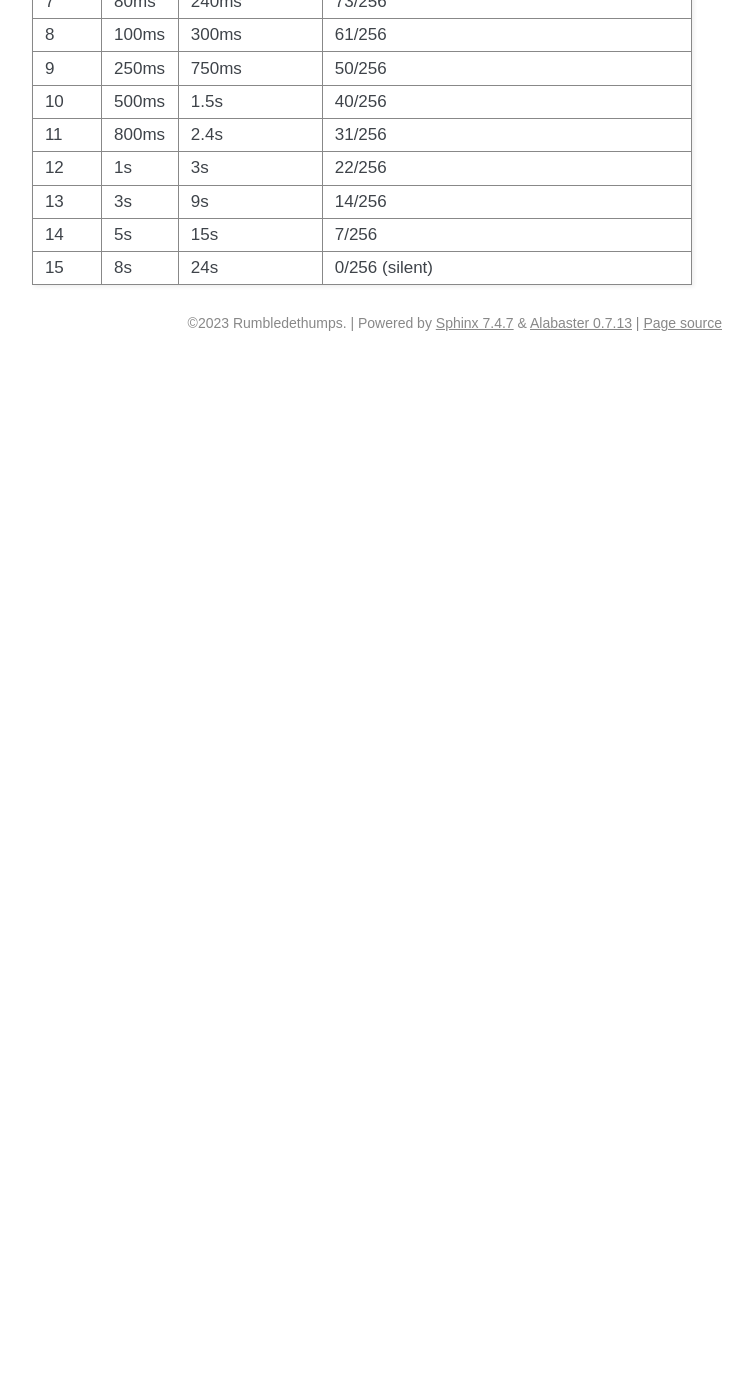
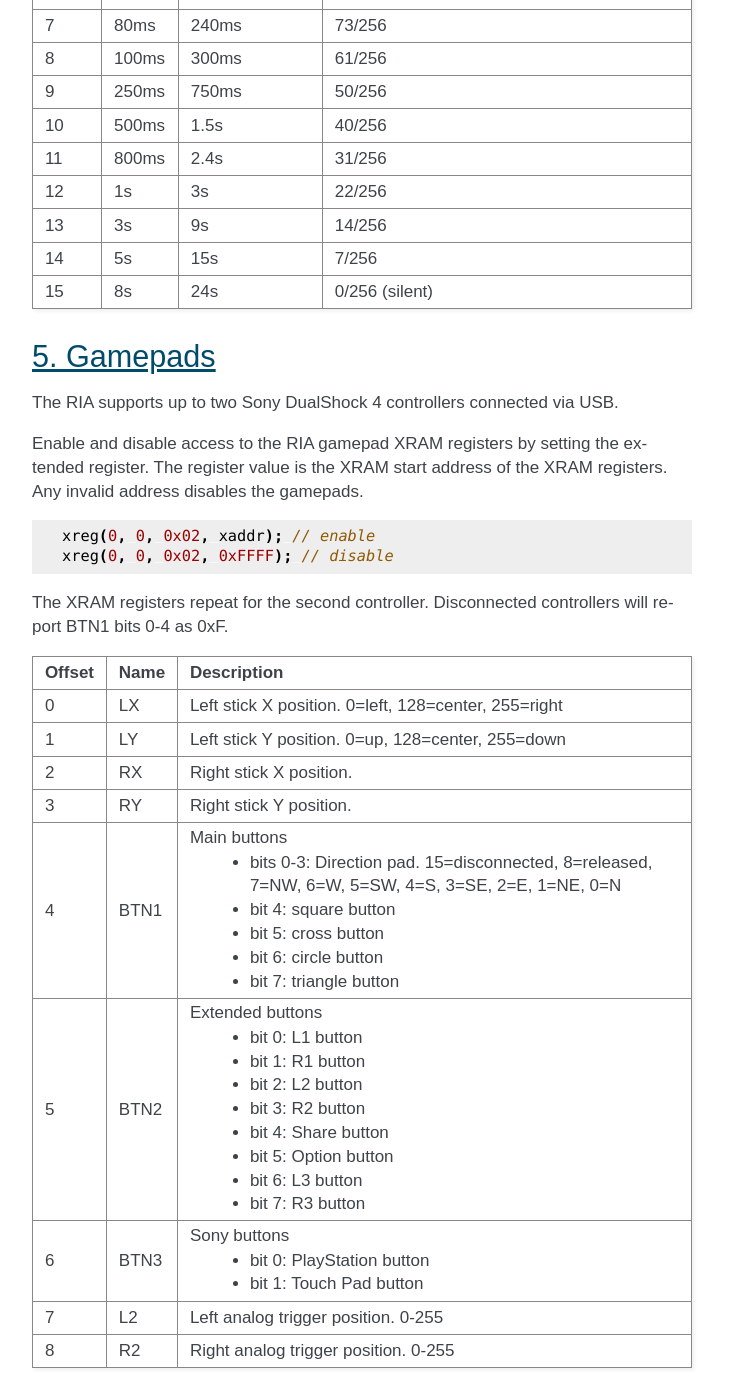
Before and after one commit to picocomputer/picocomputer.github.io, a Sphinx documentation site: the page built from docs/source/ria.rst, in a window 1280 px wide and 1400 px high, scrolled down 8153 px. Shown: the whole window, without its empty margins (388-1140 px from the left). Built offline with Sphinx 7.4.7, drawn with Linux system fonts in a browser that asks for light colours; before the commit the page ends 8514 px from its top, so only the background shows below that; some of the changed text lies outside the part shown.

Commit message:
add gamepad docs

```diff
--- a/docs/source/ria.rst
+++ b/docs/source/ria.rst
@@ -419,3 +419,67 @@ Value table. ADR rates are the time it takes for a full volume change. Volume at
      - 8s
      - 24s
      - 0/256 (silent)
+
+5. Gamepads
+===========
+
+The RIA supports up to two Sony DualShock 4 controllers connected via USB.
+
+Enable and disable access to the RIA gamepad XRAM registers by setting the extended register. The register value is the XRAM start address of the XRAM registers. Any invalid address disables the gamepads.
+
+.. code-block:: C
+
+  xreg(0, 0, 0x02, xaddr); // enable
+  xreg(0, 0, 0x02, 0xFFFF); // disable
+
+The XRAM registers repeat for the second controller. Disconnected controllers will report BTN1 bits 0-4 as 0xF.
+
+.. list-table::
+   :widths: 1 1 20
+   :header-rows: 1
+
+   * - Offset
+     - Name
+     - Description
+   * - 0
+     - LX
+     - Left stick X position. 0=left, 128=center, 255=right
+   * - 1
+     - LY
+     - Left stick Y position. 0=up, 128=center, 255=down
+   * - 2
+     - RX
+     - Right stick X position.
+   * - 3
+     - RY
+     - Right stick Y position.
+   * - 4
+     - BTN1
+     - Main buttons
+         * bits 0-3: Direction pad. 15=disconnected, 8=released, 7=NW, 6=W, 5=SW, 4=S, 3=SE, 2=E, 1=NE, 0=N
+         * bit 4: square button
+         * bit 5: cross button
+         * bit 6: circle button
+         * bit 7: triangle button
+   * - 5
+     - BTN2
+     - Extended buttons
+         * bit 0: L1 button
+         * bit 1: R1 button
+         * bit 2: L2 button
+         * bit 3: R2 button
+         * bit 4: Share button
+         * bit 5: Option button
+         * bit 6: L3 button
+         * bit 7: R3 button
+   * - 6
+     - BTN3
+     - Sony buttons
+         * bit 0: PlayStation button
+         * bit 1: Touch Pad button
+   * - 7
+     - L2
+     - Left analog trigger position. 0-255
+   * - 8
+     - R2
+     - Right analog trigger position. 0-255
```
Also changed, not shown: other parts of docs/source/ria.rst (+2 -2 lines).
